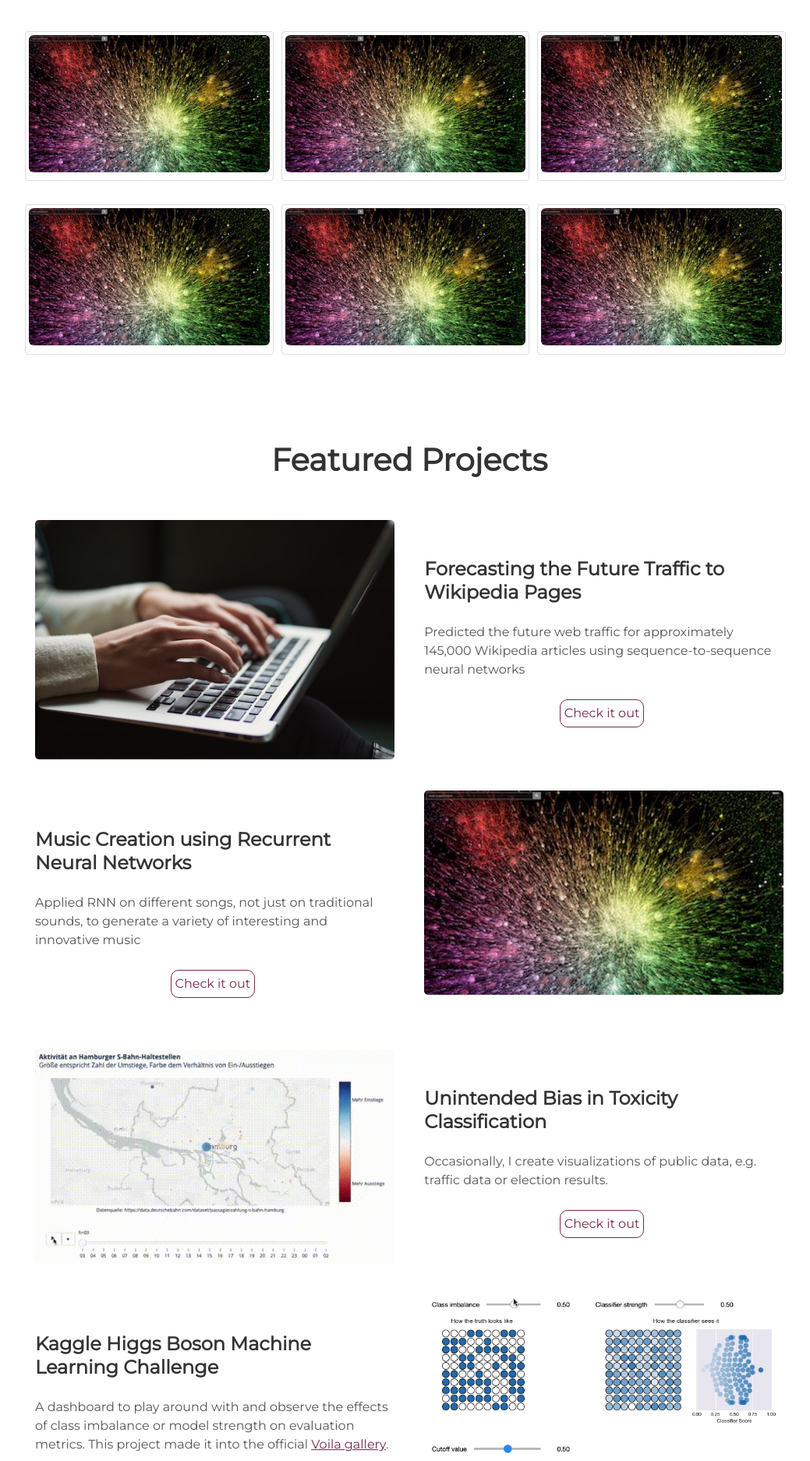
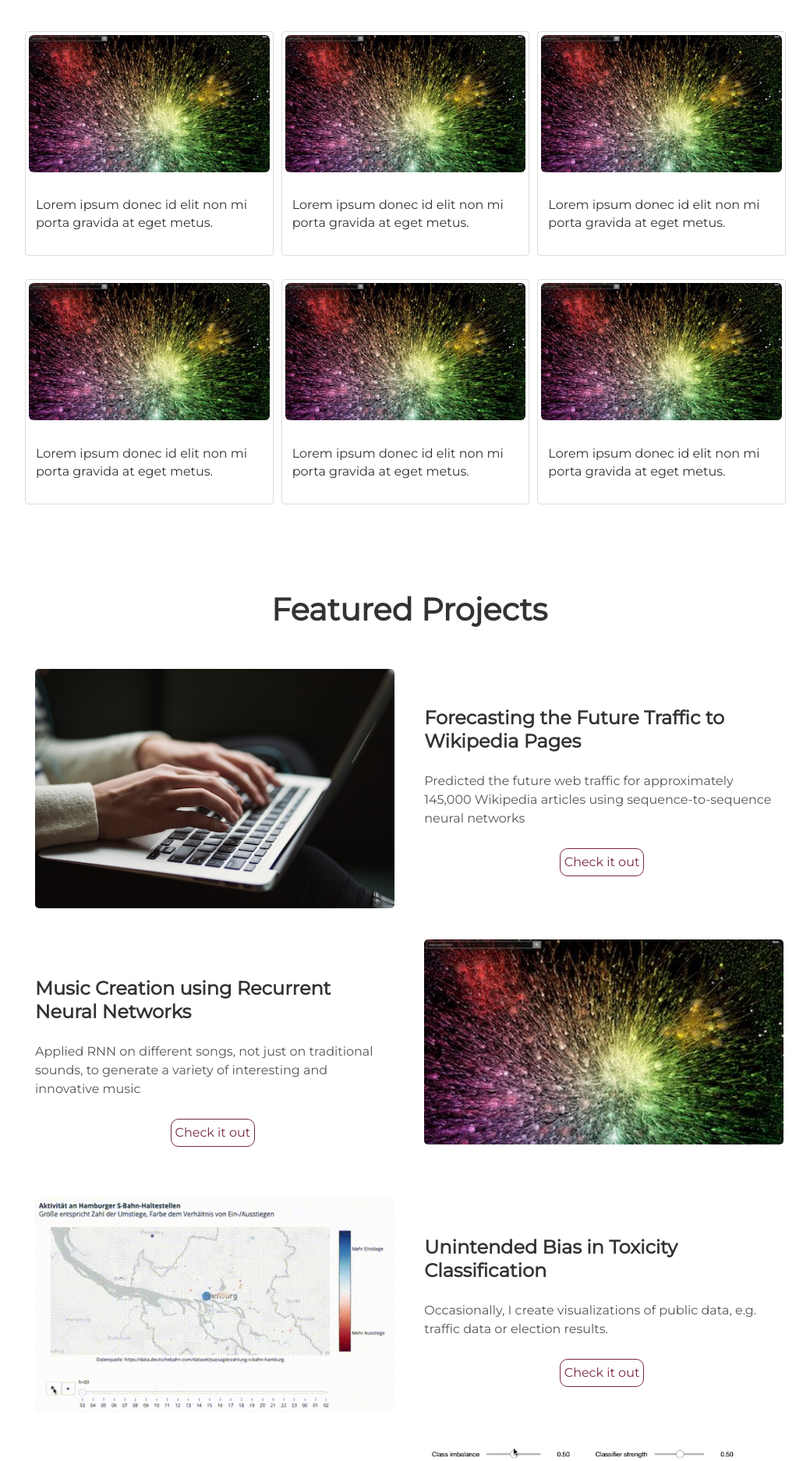
Before and after one commit to arkadee/arkadee.github.io, a Jekyll site: the page built from index.html, in a window 1280 px wide. Shown: the part 2732-4606 px from the top of the page at 78% size, without its empty margins (115-1154 px from the left). Built offline with Jekyll 4.4.1, drawn with Linux system fonts in a browser that asks for light colours.

Commit message:
Update certifications.html

```diff
--- a/_includes/certifications.html
+++ b/_includes/certifications.html
@@ -24,10 +24,14 @@
         }
 
         .img-rounded {
-        border-radius:6px
+          border-radius:6px
         }
 
-        .thumbnail{display:block;padding:4px;margin-bottom:20px;line-height:1.42857143;background-color:#fff;border:1px solid #ddd;border-radius:4px;-webkit-transition:border .2s ease-in-out;-o-transition:border .2s ease-in-out;transition:border .2s ease-in-out}
+        .thumbnail {display:block;padding:4px;margin-bottom:20px;line-height:1.42857143;background-color:#fff;border:1px solid #ddd;border-radius:4px;-webkit-transition:border .2s ease-in-out;-o-transition:border .2s ease-in-out;transition:border .2s ease-in-out}
+
+        .caption {
+          padding:9px;color:#333
+        }
 
         </style>
 
@@ -36,31 +40,49 @@
           <div class="column1">
             <div class="thumbnail">
             <img src="assets/img/galaxy.jpg" class="img-rounded" alt="Snowww" style="width:100%">
+          <div class="caption">
+            <p>Lorem ipsum donec id elit non mi porta gravida at eget metus.</p>
+          </div>
           </div></div>
 
           <div class="column1">
             <div class="thumbnail">
             <img src="assets/img/galaxy.jpg" class="img-rounded" alt="Forest" style="width:100%">
+                        <div class="caption">
+            <p>Lorem ipsum donec id elit non mi porta gravida at eget metus.</p>
+          </div>
           </div></div>
 
           <div class="column1">
             <div class="thumbnail">
             <img src="assets/img/galaxy.jpg" class="img-rounded" alt="Snow" style="width:100%">
+                        <div class="caption">
+            <p>Lorem ipsum donec id elit non mi porta gravida at eget metus.</p>
+          </div>
           </div></div>
 
           <div class="column1">
             <div class="thumbnail">
             <img src="assets/img/galaxy.jpg" class="img-rounded" alt="Snow" style="width:100%">
+                        <div class="caption">
+            <p>Lorem ipsum donec id elit non mi porta gravida at eget metus.</p>
+          </div>
           </div></div>
 
           <div class="column1">
             <div class="thumbnail">
             <img src="assets/img/galaxy.jpg" class="img-rounded" alt="Snow" style="width:100%">
+                        <div class="caption">
+            <p>Lorem ipsum donec id elit non mi porta gravida at eget metus.</p>
+          </div>
           </div></div>
 
           <div class="column1">
             <div class="thumbnail">
             <img src="assets/img/galaxy.jpg" class="img-rounded" alt="Snow" style="width:100%">
+                        <div class="caption">
+            <p>Lorem ipsum donec id elit non mi porta gravida at eget metus.</p>
+          </div>
           </div></div>
 
 
```
